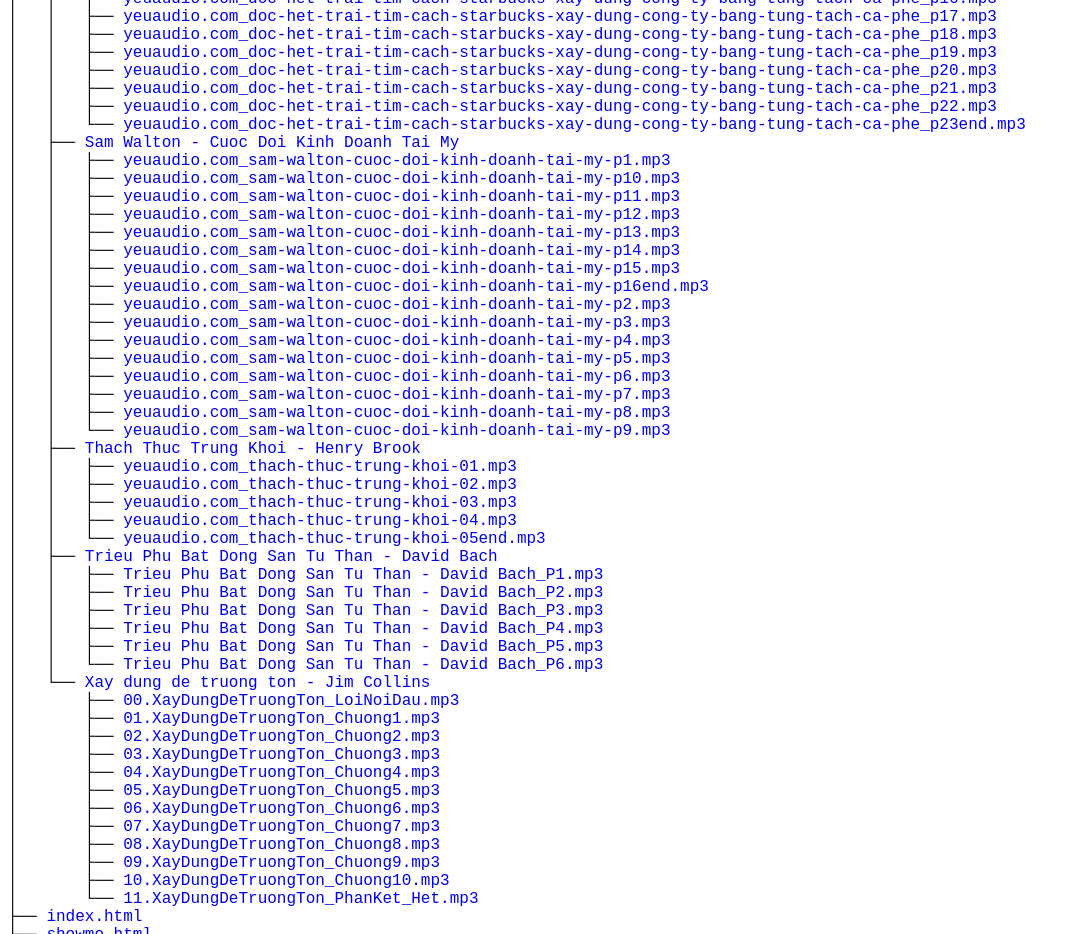
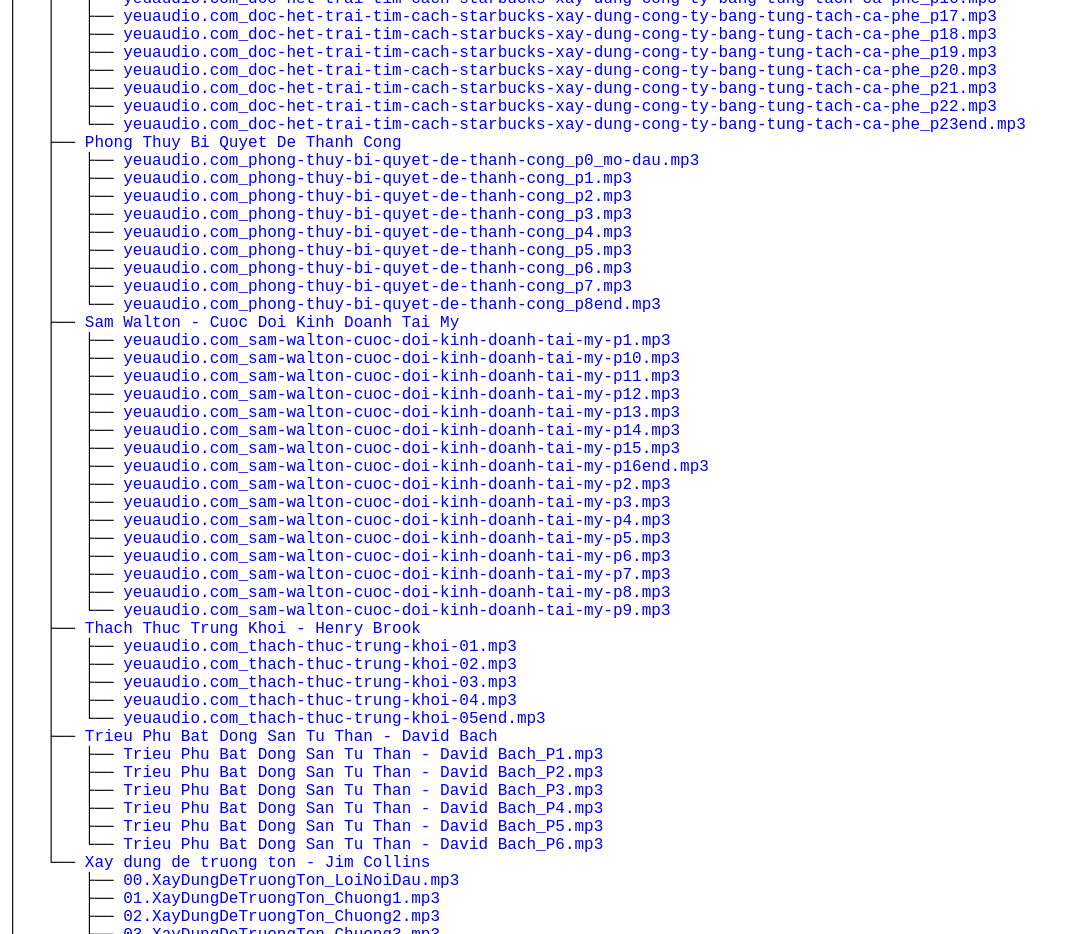
Before and after one commit to neo2271/cdn33, a plain HTML site: page showme.html in a window 1280 px wide. Shown: the part 5220-6154 px from the top of the page, without its empty margins (0-1076 px from the left). Drawn offline with Linux system fonts and the light colour scheme.

Commit message:
Update showme.html: audio_books/Phong Thuy Bi Quyet De Thanh Cong

```diff
--- a/showme.html
+++ b/showme.html
@@ -321,6 +321,16 @@
 	│   │   ├── <a href="./audio_books/Doc%20Het%20Trai%20Tim%20-%20Cach%20Starbucks%20Xay%20Dung%20Cong%20Ty%20Bang%20Tung%20Tach%20Ca%20Phe/yeuaudio.com_doc-het-trai-tim-cach-starbucks-xay-dung-cong-ty-bang-tung-tach-ca-phe_p21.mp3">yeuaudio.com_doc-het-trai-tim-cach-starbucks-xay-dung-cong-ty-bang-tung-tach-ca-phe_p21.mp3</a><br>
 	│   │   ├── <a href="./audio_books/Doc%20Het%20Trai%20Tim%20-%20Cach%20Starbucks%20Xay%20Dung%20Cong%20Ty%20Bang%20Tung%20Tach%20Ca%20Phe/yeuaudio.com_doc-het-trai-tim-cach-starbucks-xay-dung-cong-ty-bang-tung-tach-ca-phe_p22.mp3">yeuaudio.com_doc-het-trai-tim-cach-starbucks-xay-dung-cong-ty-bang-tung-tach-ca-phe_p22.mp3</a><br>
 	│   │   └── <a href="./audio_books/Doc%20Het%20Trai%20Tim%20-%20Cach%20Starbucks%20Xay%20Dung%20Cong%20Ty%20Bang%20Tung%20Tach%20Ca%20Phe/yeuaudio.com_doc-het-trai-tim-cach-starbucks-xay-dung-cong-ty-bang-tung-tach-ca-phe_p23end.mp3">yeuaudio.com_doc-het-trai-tim-cach-starbucks-xay-dung-cong-ty-bang-tung-tach-ca-phe_p23end.mp3</a><br>
+	│   ├── <a href="./audio_books/Phong%20Thuy%20Bi%20Quyet%20De%20Thanh%20Cong/">Phong Thuy Bi Quyet De Thanh Cong</a><br>
+	│   │   ├── <a href="./audio_books/Phong%20Thuy%20Bi%20Quyet%20De%20Thanh%20Cong/yeuaudio.com_phong-thuy-bi-quyet-de-thanh-cong_p0_mo-dau.mp3">yeuaudio.com_phong-thuy-bi-quyet-de-thanh-cong_p0_mo-dau.mp3</a><br>
+	│   │   ├── <a href="./audio_books/Phong%20Thuy%20Bi%20Quyet%20De%20Thanh%20Cong/yeuaudio.com_phong-thuy-bi-quyet-de-thanh-cong_p1.mp3">yeuaudio.com_phong-thuy-bi-quyet-de-thanh-cong_p1.mp3</a><br>
+	│   │   ├── <a href="./audio_books/Phong%20Thuy%20Bi%20Quyet%20De%20Thanh%20Cong/yeuaudio.com_phong-thuy-bi-quyet-de-thanh-cong_p2.mp3">yeuaudio.com_phong-thuy-bi-quyet-de-thanh-cong_p2.mp3</a><br>
+	│   │   ├── <a href="./audio_books/Phong%20Thuy%20Bi%20Quyet%20De%20Thanh%20Cong/yeuaudio.com_phong-thuy-bi-quyet-de-thanh-cong_p3.mp3">yeuaudio.com_phong-thuy-bi-quyet-de-thanh-cong_p3.mp3</a><br>
+	│   │   ├── <a href="./audio_books/Phong%20Thuy%20Bi%20Quyet%20De%20Thanh%20Cong/yeuaudio.com_phong-thuy-bi-quyet-de-thanh-cong_p4.mp3">yeuaudio.com_phong-thuy-bi-quyet-de-thanh-cong_p4.mp3</a><br>
+	│   │   ├── <a href="./audio_books/Phong%20Thuy%20Bi%20Quyet%20De%20Thanh%20Cong/yeuaudio.com_phong-thuy-bi-quyet-de-thanh-cong_p5.mp3">yeuaudio.com_phong-thuy-bi-quyet-de-thanh-cong_p5.mp3</a><br>
+	│   │   ├── <a href="./audio_books/Phong%20Thuy%20Bi%20Quyet%20De%20Thanh%20Cong/yeuaudio.com_phong-thuy-bi-quyet-de-thanh-cong_p6.mp3">yeuaudio.com_phong-thuy-bi-quyet-de-thanh-cong_p6.mp3</a><br>
+	│   │   ├── <a href="./audio_books/Phong%20Thuy%20Bi%20Quyet%20De%20Thanh%20Cong/yeuaudio.com_phong-thuy-bi-quyet-de-thanh-cong_p7.mp3">yeuaudio.com_phong-thuy-bi-quyet-de-thanh-cong_p7.mp3</a><br>
+	│   │   └── <a href="./audio_books/Phong%20Thuy%20Bi%20Quyet%20De%20Thanh%20Cong/yeuaudio.com_phong-thuy-bi-quyet-de-thanh-cong_p8end.mp3">yeuaudio.com_phong-thuy-bi-quyet-de-thanh-cong_p8end.mp3</a><br>
 	│   ├── <a href="./audio_books/Sam%20Walton%20-%20Cuoc%20Doi%20Kinh%20Doanh%20Tai%20My/">Sam Walton - Cuoc Doi Kinh Doanh Tai My</a><br>
 	│   │   ├── <a href="./audio_books/Sam%20Walton%20-%20Cuoc%20Doi%20Kinh%20Doanh%20Tai%20My/yeuaudio.com_sam-walton-cuoc-doi-kinh-doanh-tai-my-p1.mp3">yeuaudio.com_sam-walton-cuoc-doi-kinh-doanh-tai-my-p1.mp3</a><br>
 	│   │   ├── <a href="./audio_books/Sam%20Walton%20-%20Cuoc%20Doi%20Kinh%20Doanh%20Tai%20My/yeuaudio.com_sam-walton-cuoc-doi-kinh-doanh-tai-my-p10.mp3">yeuaudio.com_sam-walton-cuoc-doi-kinh-doanh-tai-my-p10.mp3</a><br>
```
